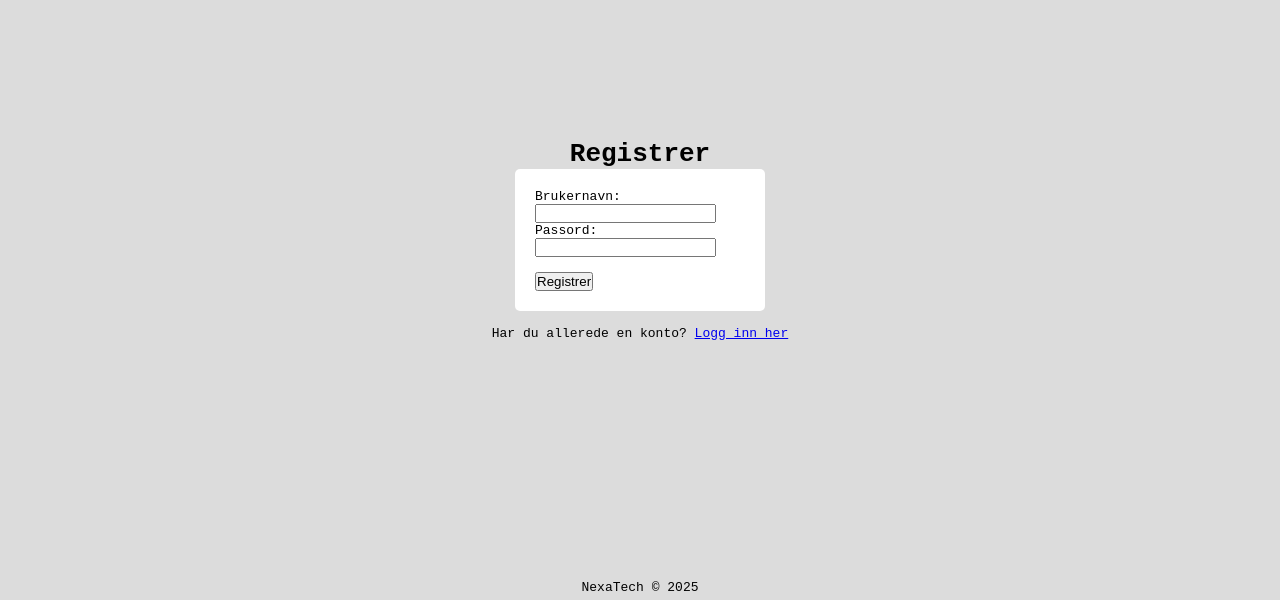
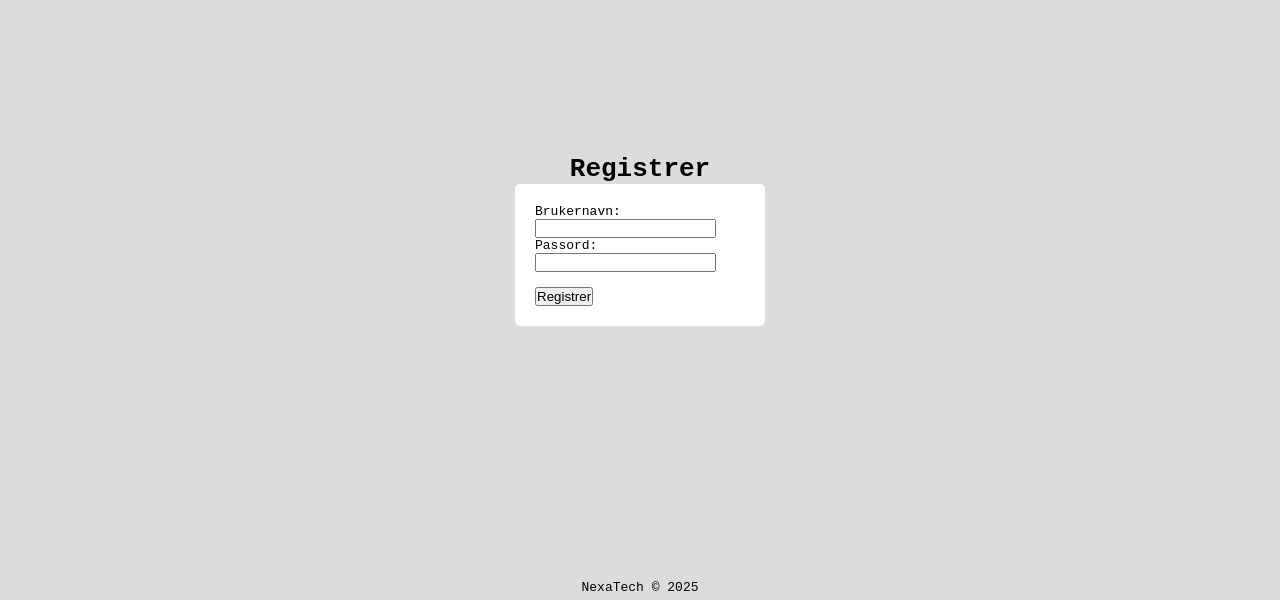
Before and after one commit to SebDeb06/Nexatech-blogg, a website: page view/new-user.html in a window 1280 px wide. Shown: the part 200-800 px from the top of the page. Drawn offline with Linux system fonts and the light colour scheme.

Commit message:
Jeg ble kvitt en paragraf på new-user.html, den paragrafen var ubrukelig på den siden så jeg ble kvitt den.

```diff
--- a/view/new-user.html
+++ b/view/new-user.html
@@ -33,8 +33,6 @@
                         <button type="submit">Registrer</button>
                     </form>
                  </div>
-                 <br>
-                 <p>Har du allerede en konto? <a href="/login">Logg inn her</a></p>
             </div>
         </main>
         <footer>
```
